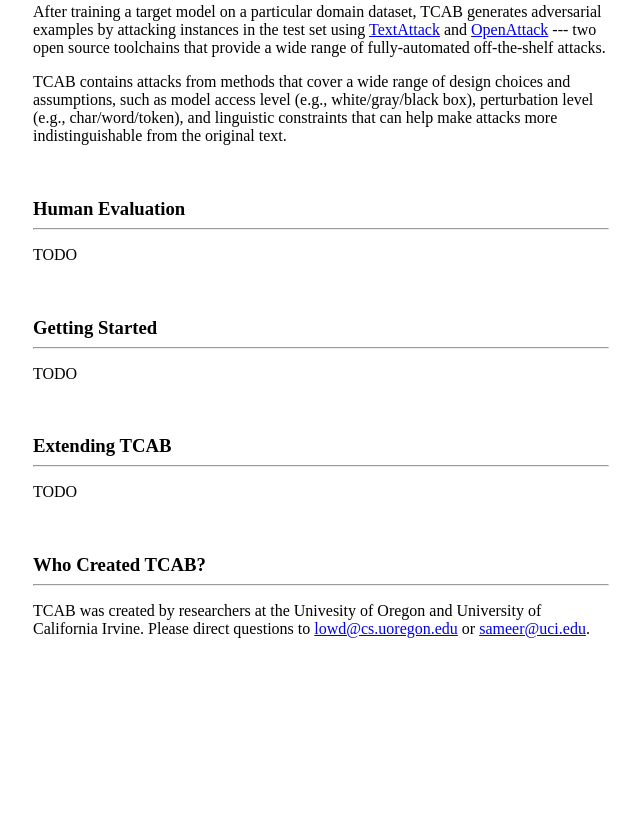
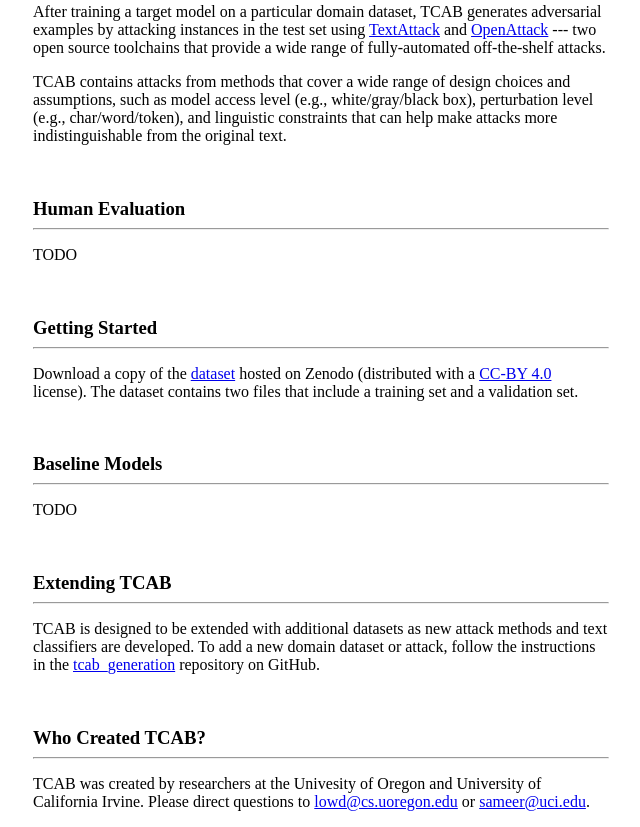
Before and after one commit to REACT-NLP/tcab, a plain HTML site: page index.html in a window 1280 px wide. Shown: the part 834-1661 px from the top of the page, without its empty margins (319-959 px from the left). Before the commit the page ends 1488 px from the top, so only its background shows below. Drawn offline with Linux system fonts and the light colour scheme.

Commit message:
updating webpage

```diff
--- a/index.html
+++ b/index.html
@@ -54,12 +54,17 @@
         <br>
         <h3 class='subsectionHeader'>Getting Started</h3><hr>
         <p>
+            Download a copy of the <a href="https://zenodo.org/record/6615386#.Yp-_2BPMK3I">dataset</a> hosted on Zenodo (distributed with a <a href="https://creativecommons.org/licenses/by/4.0/">CC-BY 4.0</a> license). The dataset contains two files that include a training set and a validation set.
+        </p>
+        <br>
+        <h3 class='subsectionHeader'>Baseline Models</h3><hr>
+        <p>
             TODO
         </p>
         <br>
         <h3 class='subsectionHeader'>Extending TCAB</h3><hr>
         <p>
-            TODO
+            TCAB is designed to be extended with additional datasets as new attack methods and text classifiers are developed. To add a new domain dataset or attack, follow the instructions in the <a href="https://github.com/REACT-NLP/tcab_generation">tcab_generation</a> repository on GitHub.
         </p>
         <br>
         <h3 class='subsectionHeader'>Who Created TCAB?</h3><hr>
```
